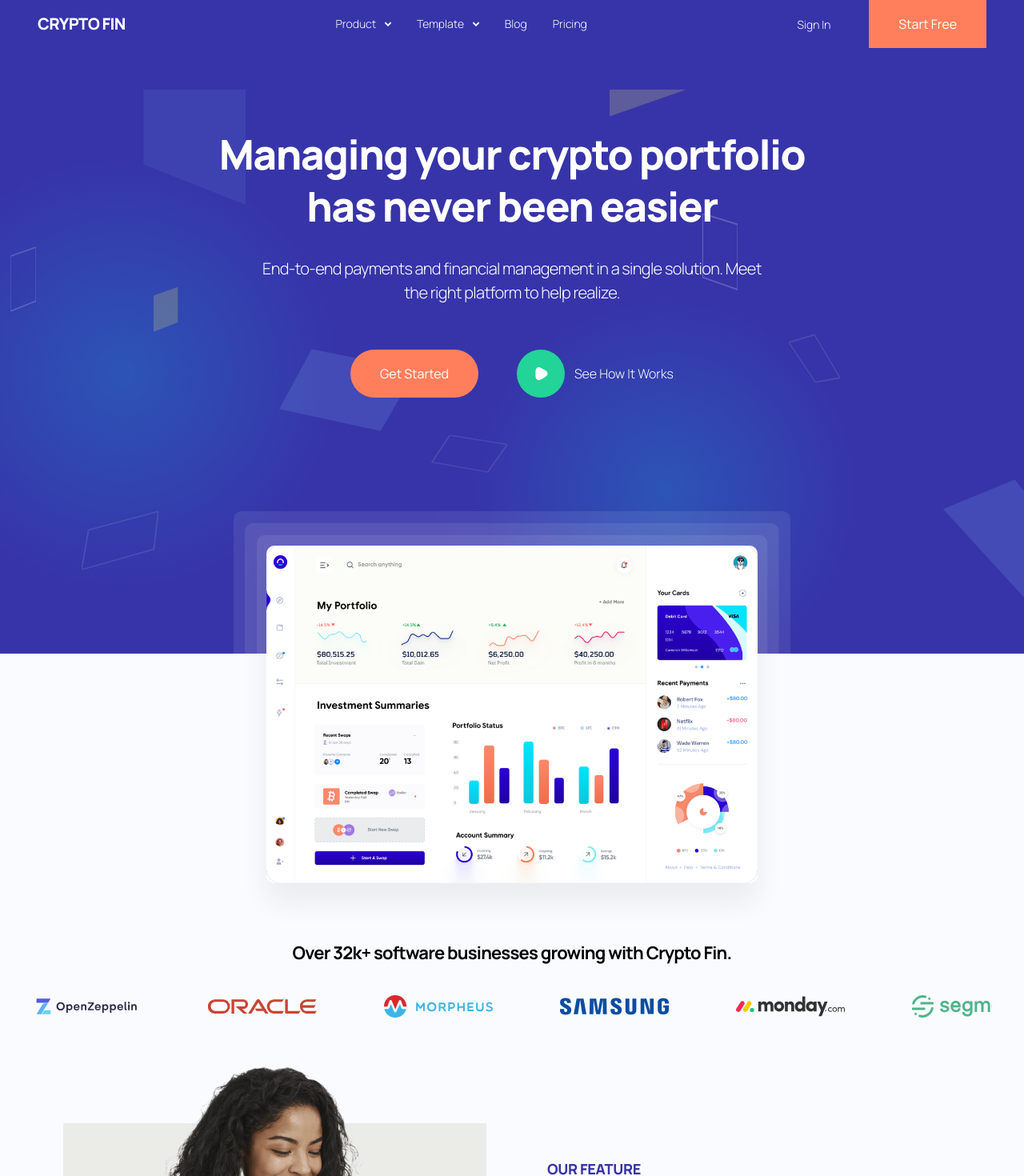
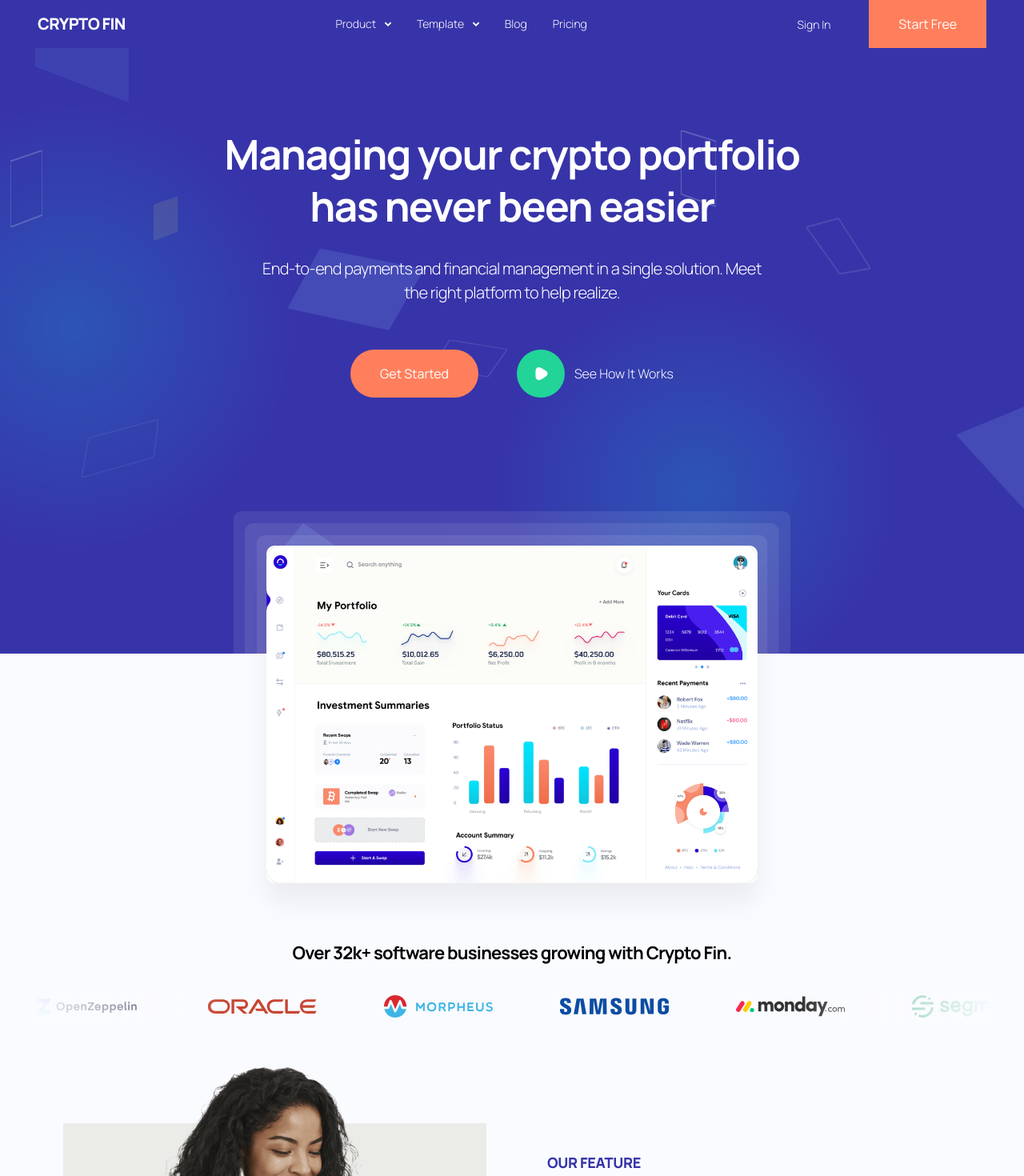
Before and after one commit to VektorTech/saas-landing-page, a Next.js app: page / in a window 1280 px wide. Shown: the top 1470 px of the page at 80% size. Built offline with nearby package versions, Linux system fonts and the light colour scheme.

Commit message:
refactor styles to match design
- there was an error in the figma file I was referencing during dev
- adjust ui styles

```diff
--- a/src/components/Content.tsx
+++ b/src/components/Content.tsx
@@ -43,7 +43,7 @@ export default function Content() {
             src={Graphic3}
           />
         </div>
-        <div className="flex flex-col pt-10 lg:pt-0 lg:justify-end pb-10 space-y-3 sm:space-y-7 lg:pl-5">
+        <div className="flex flex-col pt-10 lg:pt-0 lg:justify-end pb-12 space-y-3 sm:space-y-7 lg:pl-5">
           <h2 className="uppercase text-sm sm:text-base md:text-lg !font-black text-primary">
             Our Feature
           </h2>
@@ -68,7 +68,7 @@ export default function Content() {
 
       <article className="grid lg:grid-cols-2 gap-x-12 mt-5 md:mt-20 text-left">
         <div className="relative lg:col-start-2 lg:row-end-2 overflow-hidden">
-          <Image className="mx-auto" src={CardGraphic} alt="credit card" />
+          <Image className="mx-auto h-full w-full" src={CardGraphic} alt="credit card" />
         </div>
         <div className="col-start-1 flex flex-col pt-5 md:pt-10 pb-7 space-y-3 sm:space-y-7">
           <h2 className="uppercase text-sm sm:text-base md:text-lg !font-black text-primary">
--- a/src/components/Feature.tsx
+++ b/src/components/Feature.tsx
@@ -9,7 +9,7 @@ export default function Feature() {
     <section className="bg-primary text-white mt-20 lg:mt-28 pt-20 pb-16 lg:pt-36 lg:pb-28" id="feature-1">
       <div className="container">
         <header className="flex justify-between items-center flex-col lg:flex-row text-center lg:text-left gap-10 lg:gap-20">
-          <h2 className="px-5 lg:px-0 text-2xl sm:text-3xl md:text-[calc(1.5rem_+_1.04vw)] leading-10 md:leading-[3.125rem] tracking-tight font-extrabold">
+          <h2 className="px-5 lg:px-0 text-2xl sm:text-3xl md:text-[calc(1.5rem_+_1.04vw)] leading-10 md:leading-[3.125rem] tracking-tight !font-bold">
             Yet preference connection unpleasant
             <br />
             yet melancholy but end appearance
@@ -74,7 +74,7 @@ export default function Feature() {
               />
             </button>
 
-            <div className="pl-[20%] pt-[20%] text-[#C4C4C4] opacity-50 absolute -top-[43%] -left-[25.5%] z-10">
+            <div className="pl-[20%] pt-[20%] text-[#C4C4C4] opacity-30 absolute -top-[43%] -left-[25.5%] z-10">
               <svg
                 width="0"
                 height="0"
--- a/src/components/Footer.tsx
+++ b/src/components/Footer.tsx
@@ -33,7 +33,7 @@ export default function Footer() {
         </article>
         <div>
           <h3 className="text-xl capitalize font-extrabold">Company</h3>
-          <ul className="mt-9 space-y-5">
+          <ul className="mt-9 text-base font-light space-y-5">
             <li>
               <Link href="/" className="hover:underline">
                 About Us
@@ -58,7 +58,7 @@ export default function Footer() {
         </div>
         <div>
           <h3 className="text-xl capitalize font-extrabold">Product</h3>
-          <ul className="mt-9 space-y-5">
+          <ul className="mt-9 text-base font-light space-y-5">
             <li>
               <Link href="/" className="hover:underline">
                 Invoicing Platform
@@ -83,7 +83,7 @@ export default function Footer() {
         </div>
         <div>
           <h3 className="text-xl capitalize font-extrabold">Resources</h3>
-          <ul className="mt-9 space-y-5">
+          <ul className="mt-9 text-base font-light space-y-5">
             <li>
               <Link href="/" className="hover:underline">
                 Proposal Template
--- a/src/components/GDPRFeature.tsx
+++ b/src/components/GDPRFeature.tsx
@@ -4,7 +4,7 @@ export default function GDPRFeature() {
   return (
     <section className="container mt-16 mb-12 md:mt-24 md:mb-20">
       <div className="px-5 sm:px-8 py-10 rounded-[1.2rem] flex flex-col lg:flex-row gap-x-2 bg-white border-[#DEE1E6] border overflow-hidden">
-        <h2 className="text-[1.6rem] sm:text-[2rem] lg:text-[calc(1rem_+_1vw)] leading-10 sm:leading-[2.8rem] text-left tracking-tighter font-black whitespace-nowrap">
+        <h2 className="text-[1.6rem] sm:text-[2rem] lg:text-[calc(1rem_+_1vw)] leading-10 sm:leading-[2.8rem] text-left tracking-tighter font-extrabold whitespace-nowrap">
           Germany-based <wbr />
           &amp; GDPR Compliant
         </h2>
--- a/src/components/Header.tsx
+++ b/src/components/Header.tsx
@@ -30,7 +30,7 @@ export default function Header() {
           isSticky.current ? "animate-slide" : ""
         } w-full py-4 ${
           isSticky.current ? "md:py-0" : "md:py-6"
-        } bg-primary z-20 whitespace-nowrap`}
+        } ${isSticky.current && "bg-primary"} z-20 whitespace-nowrap`}
       >
         <div className="container flex justify-between items-center">
           <Link
--- a/src/components/HeaderMenu.tsx
+++ b/src/components/HeaderMenu.tsx
@@ -1,6 +1,7 @@
-import Times from "@/images/times-x.svg";
+import { SVGAttributes } from "react";
 import Image from "next/image";
 import Link from "next/link";
+
 import Times from "@/images/times-x.min.svg";
 import Button from "./Button";
 
--- a/src/components/Hero.tsx
+++ b/src/components/Hero.tsx
@@ -11,19 +11,21 @@ export default function Hero() {
             "pointer-events-none full-size -z-[1]",
             "opacity-30 sm:opacity-80 md:opacity-100",
             "bg-[radial-gradient(circle_at_8%_25%,#10ACDD45_0%,transparent_35%),_radial-gradient(circle_at_75%_75%,#10ACDD45_0%,transparent_55%)]",
-            "md:bg-[radial-gradient(circle_at_12%_57%,#10ACDD45_0%,transparent_22%),_radial-gradient(circle_at_65%_75%,#10ACDD45_0%,transparent_23%)]",
+            "md:bg-[radial-gradient(circle_at_7%_50%,#10ACDD45_0%,transparent_22%),_radial-gradient(circle_at_68%_75%,#10ACDD45_0%,transparent_23%)]",
           ].join(" ")}
         >
-          <div className="full-size !top-10 md:!top-28">
-            <div className="[clip-path:polygon(0_0,100%_0,100%_100%,0_65%)] w-32 h-36 bg-[#8FD0FF16] absolute left-[14%] top-0"></div>
-            <div className="[clip-path:polygon(25%_0%,99%_18%,74%_71%,2%_52%)] w-44 h-36 bg-[#8FD0FF25] absolute left-[27%] top-[46%]"></div>
-            <div className="[clip-path:polygon(91%_8%,100%_17%,100%_100%,21%_31%)] w-32 h-40 bg-[#8FD0FF25] absolute right-0 bottom-[10%]"></div>
-            <div className="[clip-path:polygon(28%_64%,0%_100%,100%_100%)] w-36 h-40 bg-[#8FD0FF25] absolute left-[26%] bottom-0"></div>
+          <div className="full-size top-0">
+            <div className="container relative">
+              <div className="[clip-path:polygon(0_0,100%_0,100%_100%,0_65%)] w-[6.2rem] sm:w-[7.3rem] h-32 bg-[#8FD0FF16] absolute left-3 top-0"></div>
+            </div>
+            <div className="[clip-path:polygon(25%_0%,99%_18%,74%_71%,2%_52%)] w-44 h-36 bg-[#8FD0FF25] absolute left-[27.8%] top-[38%]"></div>
+            <div className="[clip-path:polygon(91%_8%,100%_17%,100%_100%,21%_31%)] w-32 h-40 bg-[#8FD0FF25] absolute -right-4 bottom-[20%]"></div>
+            <div className="[clip-path:polygon(32%_8%,100%_51%,68%_85%,0_44%)] w-36 h-40 bg-[#8FD0FF25] absolute left-[26%] bottom-[2%]"></div>
 
-            <div className="[clip-path:polygon(0_19%,54%_0,54%_79%,0%_100%)] w-14 h-14 bg-yellow-350 opacity-20 absolute left-[15%] top-[35%]"></div>
+            <div className="[clip-path:polygon(0_19%,54%_0,54%_79%,0%_100%)] w-14 h-14 bg-yellow-350 opacity-10 absolute left-[15%] top-[30%]"></div>
             <div className="[clip-path:polygon(100%_0,0_0,0_42%)] w-24 h-20 bg-yellow-350 opacity-20 absolute right-[33%] top-0"></div>
 
-            <div className="absolute w-8 h-20 left-[1%] top-[28%]">
+            <div className="absolute w-10 h-24 left-[1%] top-[23%]">
               <svg
                 width="0"
                 height="0"
@@ -38,7 +40,7 @@ export default function Hero() {
               </svg>
             </div>
 
-            <div className="absolute w-24 h-12 left-[42%] bottom-[32%]">
+            <div className="absolute w-24 h-12 left-[42%] top-[52%]">
               <svg
                 width="0"
                 height="0"
@@ -55,7 +57,7 @@ export default function Hero() {
               </svg>
             </div>
 
-            <div className="absolute w-16 h-24 right-[28%] top-[22%]">
+            <div className="absolute w-16 h-24 right-[30.1%] top-[20%]">
               <svg
                 width="0"
                 height="0"
@@ -72,7 +74,7 @@ export default function Hero() {
               </svg>
             </div>
 
-            <div className="absolute w-16 h-24 right-[18%] bottom-[45%]">
+            <div className="absolute w-20 h-28 right-[15%] bottom-[55%]">
               <svg
                 width="0"
                 height="0"
@@ -89,7 +91,7 @@ export default function Hero() {
               </svg>
             </div>
 
-            <div className="absolute w-24 h-20 left-[8%] bottom-[15%]">
+            <div className="absolute w-24 h-20 left-[8%] bottom-[27%] opacity-60">
               <svg
                 width="0"
                 height="0"
@@ -108,7 +110,7 @@ export default function Hero() {
           </div>
         </div>
         <article className="container text-center pt-28 md:pt-32 xl:pt-40">
-          <h2 className="text-white !font-extrabold text-3xl sm:text-4xl lg:text-6xl">
+          <h2 className="text-white !font-bold text-3xl sm:text-4xl lg:text-6xl">
             Managing your crypto portfolio
             <br />
             has never been easier
--- a/src/components/Related.tsx
+++ b/src/components/Related.tsx
@@ -33,7 +33,7 @@ export default function Related() {
       <h2 className="text-sm sm:text-lg md:text-2xl !font-[700]">
         Over 32k+ software businesses growing with Crypto Fin.
       </h2>
-      <div ref={ref} className="mt-5 md:mt-9 h-8 overflow-hidden">
+      <div ref={ref} className="mt-5 md:mt-9 h-8 overflow-hidden relative">
         <div
           style={{
             transform: `translate3d(${
@@ -100,6 +100,7 @@ export default function Related() {
             alt="samsung"
           />
         </div>
+        <div className="h-full w-full top-0 absolute bg-[linear-gradient(to_left,var(--bg-color)_0%,transparent_20%,transparent_80%,var(--bg-color)_100%)]"></div>
       </div>
     </section>
   );
```
